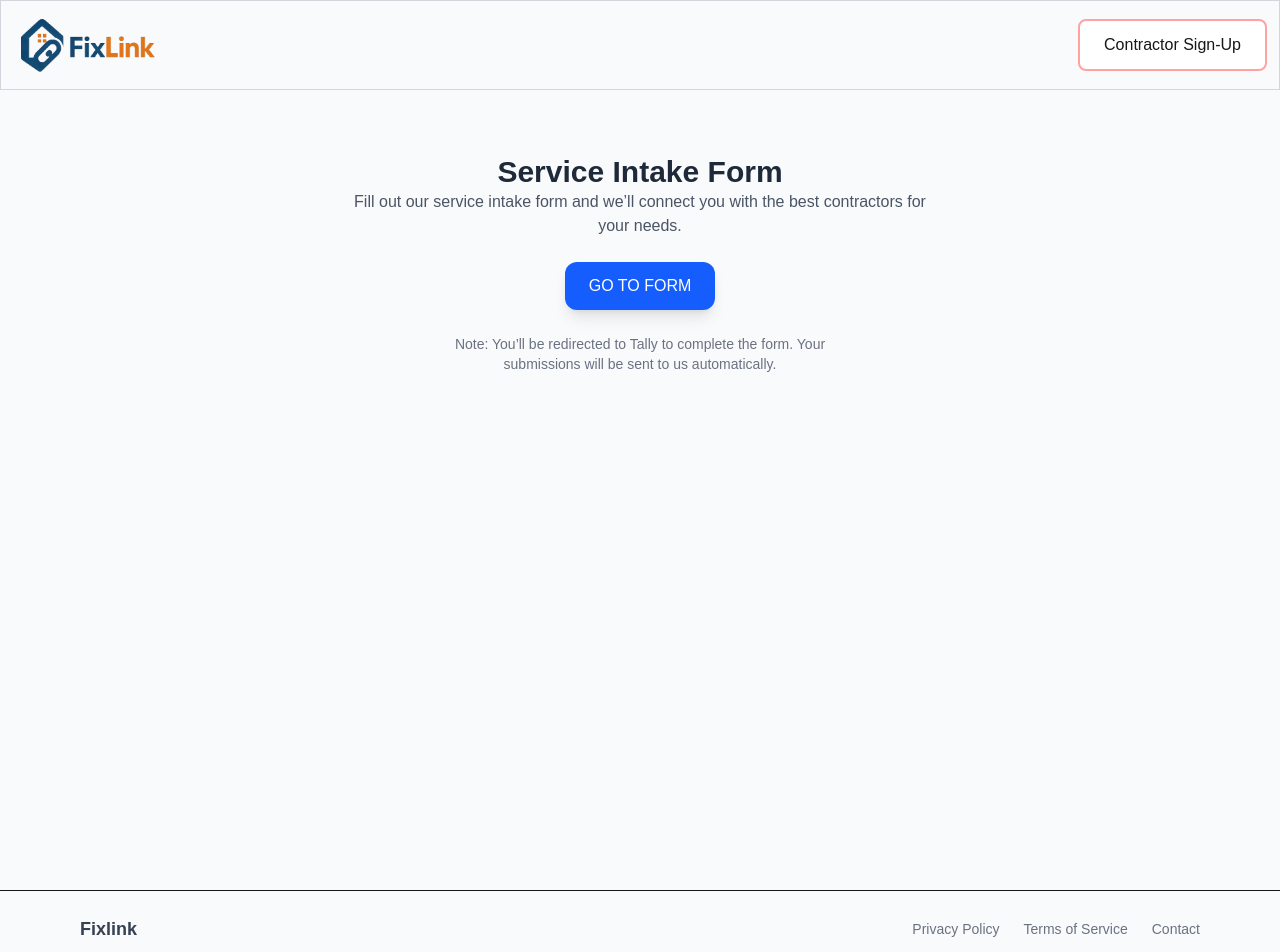
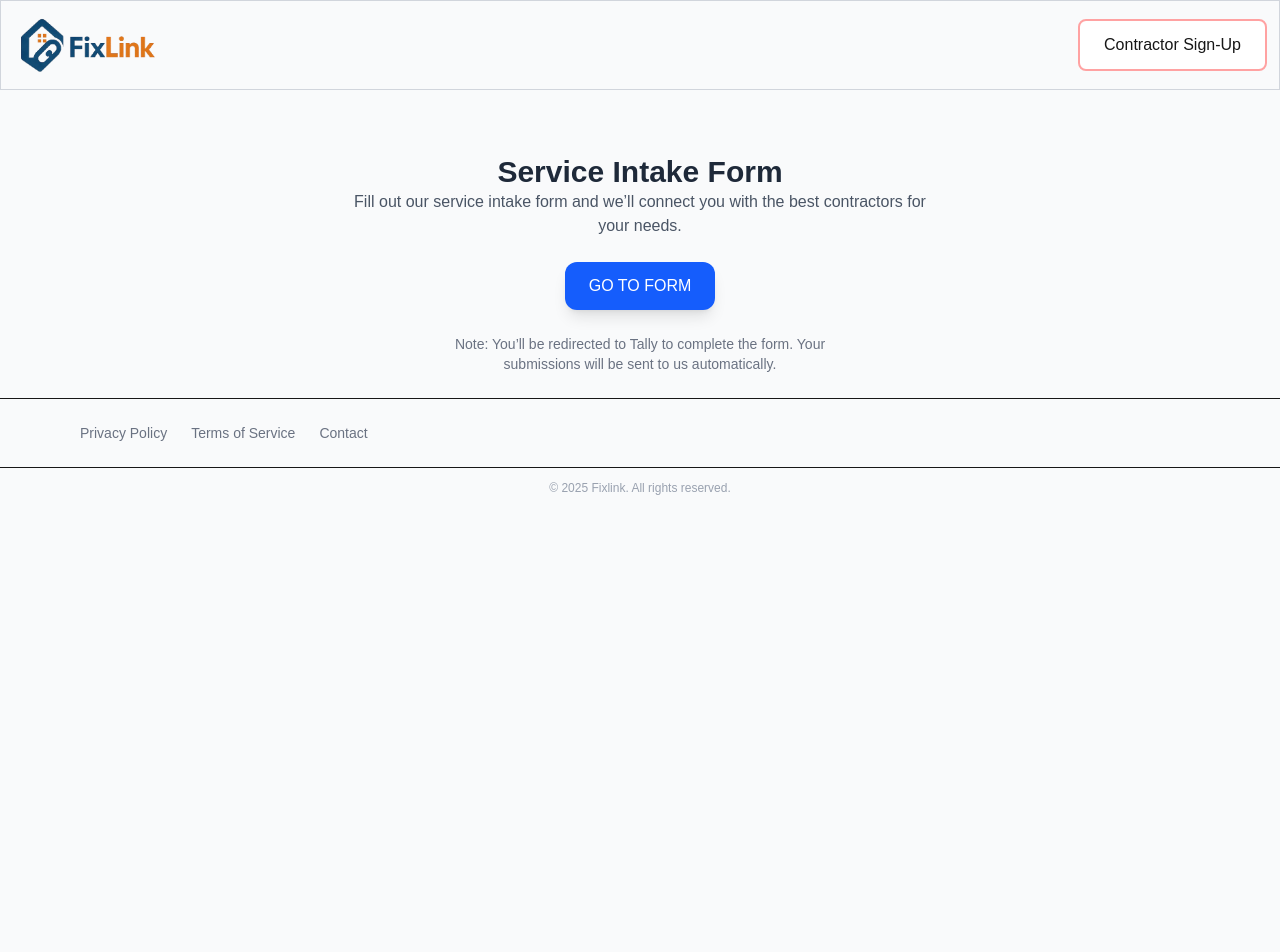
Before and after one commit to fixlinkca/fixlink, a Next.js app: page /intake in a window 1280 px wide. Shown: the top 952 px of the page. After the commit the page ends 800 px from the top, so only its background shows below. Built offline with nearby package versions, Linux system fonts and the light colour scheme.

Commit message:
fixed the intake form size

```diff
--- a/src/app/components/Footer.tsx
+++ b/src/app/components/Footer.tsx
@@ -4,11 +4,6 @@ export default function Footer() {
   return (
     <footer className="w-full bg-gray-50 border-t">
       <div className="max-w-6xl mx-auto px-4 py-6 flex flex-col md:flex-row items-center justify-between">
-        {/* Brand / Tagline */}
-        <div className="text-center md:text-left">
-          <h2 className="text-lg font-semibold text-gray-700">Fixlink</h2>
-        </div>
-
         {/* Links */}
         <div className="flex space-x-6 mt-4 md:mt-0">
           <Link href="/privacy" className="text-sm text-gray-500 hover:text-gray-700">
--- a/src/app/intake/page.tsx
+++ b/src/app/intake/page.tsx
@@ -5,7 +5,7 @@ export default function IntakePage() {
   return (
     <>
       <Navbar />
-      <main className="flex flex-col items-center min-h-screen bg-gray-50 p-6 text-center">
+      <main className="flex flex-col items-center bg-gray-50 p-6 text-center">
         <h1 className="mt-10 text-2xl md:text-3xl font-semibold text-gray-800">
           Service Intake Form
         </h1>
```
